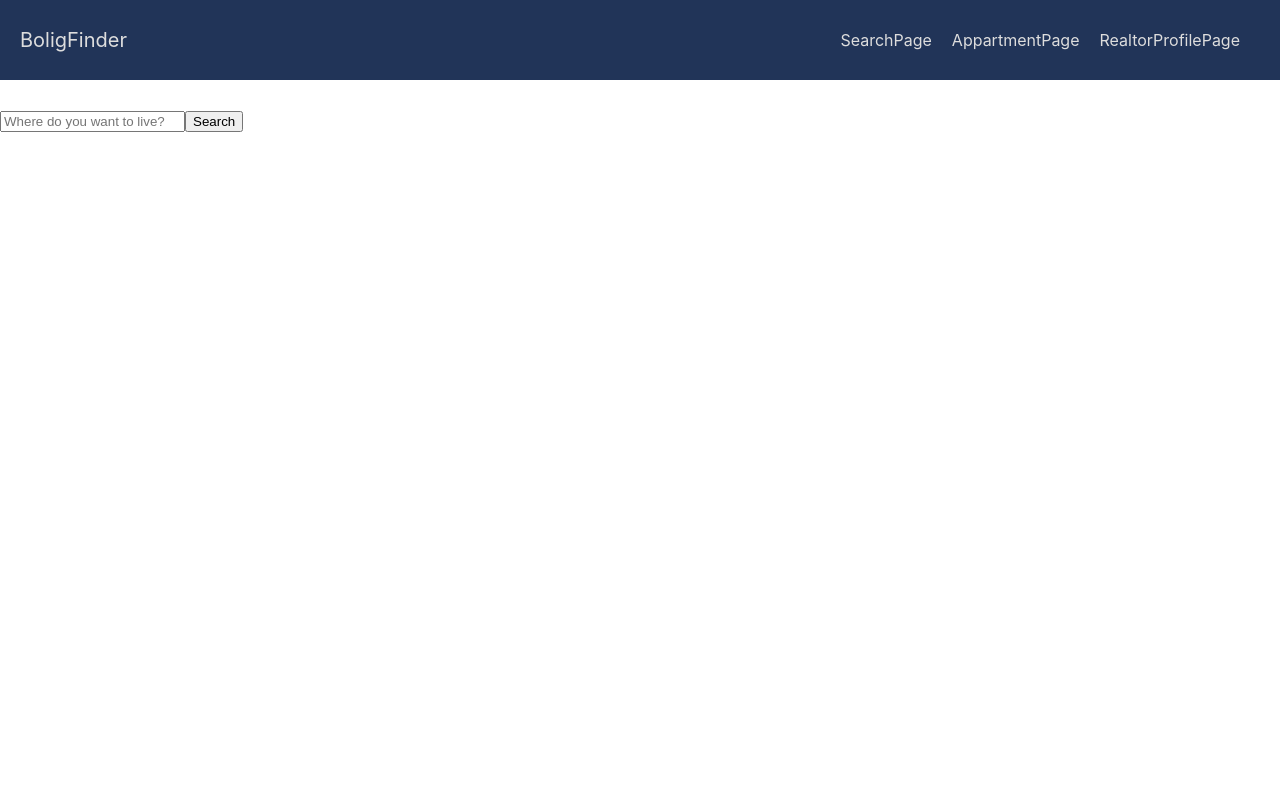
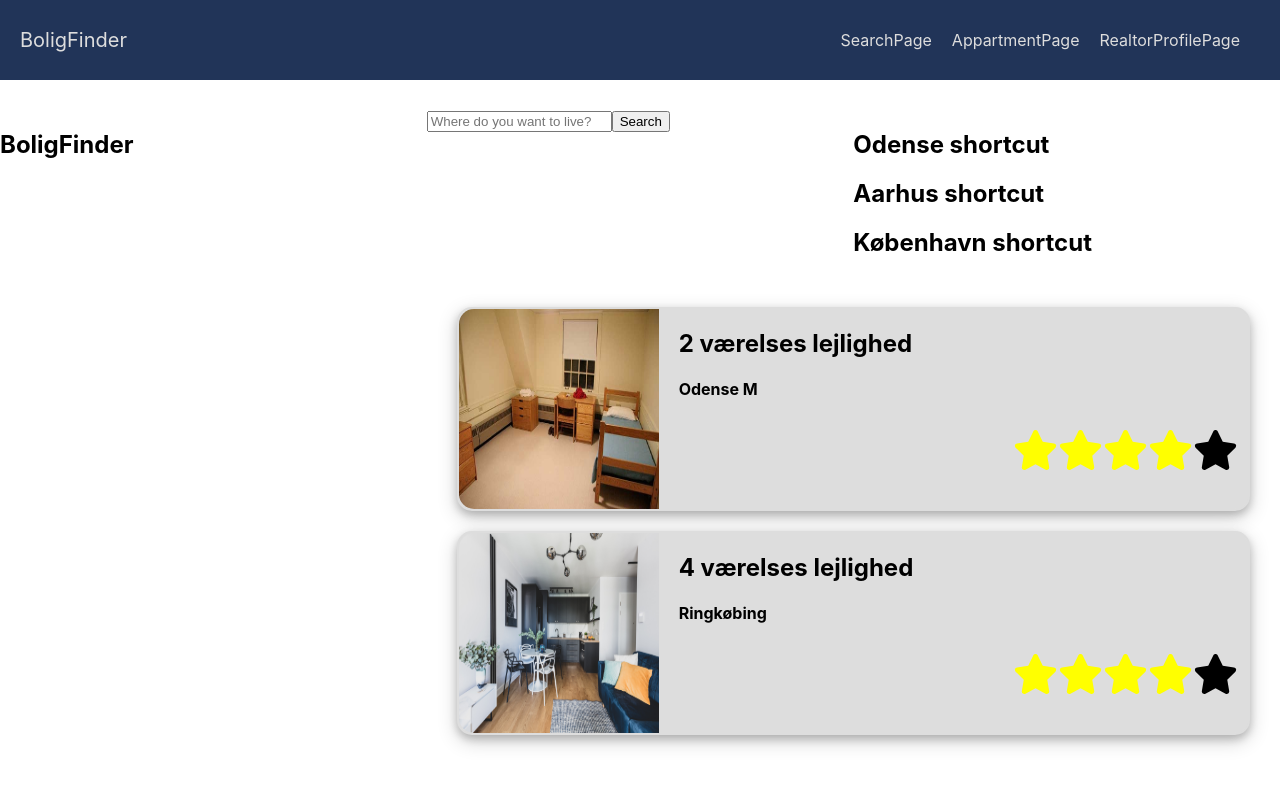
Before and after one commit to Andreas2200/boligfinder, a React (Create React App) app: page / in a window 1280 px wide. Shown: the top 786 px of the page. Built offline with nearby package versions, Linux system fonts and the light colour scheme.

Commit message:
Added css flies to for the frontpage, but things are still not loading properly when running the app

```diff
--- a/src/pages/FrontPage.js
+++ b/src/pages/FrontPage.js
@@ -1,5 +1,8 @@
 
 import React, { useEffect, useState } from 'react';
+import { ApartmentListing } from "../components/ApartmentListing";
+
+
 
 function FrontPage() {
     const [input, setInput] = useState('');
@@ -20,8 +23,12 @@ function FrontPage() {
     };
 
     return (
+        <>
             <section class="frontPage">
                 <div class="grid">
+                    <div class="title">
+                        <h1>BoligFinder</h1>
+                    </div>
                     <div class="searchBar">
                         <form className="" onSubmit={handleSearch}>
                             <input
@@ -37,12 +44,23 @@ function FrontPage() {
                         </form>
                     </div>
                     <div className="shortcuts">
-
+                        <div className="shortcut1">
+                            <h1>Odense shortcut</h1>
+                        </div>
+                        <div className="shortcut2">
+                            <h1>Aarhus shortcut</h1>
+                        </div>
+                        <div className="shortcut3">
+                            <h1>København shortcut</h1>
+                        </div>
                     </div>
                     <div class="listings">
+                        <ApartmentListing title={"2 værelses lejlighed"} imagepath={"resources/dormroom.JPG"} city={"Odense M"} />
+                        <ApartmentListing title={"4 værelses lejlighed"} imagepath={"resources/studioapartment.JPeG"} city={"Ringkøbing"} />
                     </div>
                 </div>
             </section>
+        </>
     )
 }
 
--- /dev/null
+++ b/src/styles/frontPage.css
@@ -0,0 +1,19 @@
+.frontPage {
+    margin: auto;
+    max-width: 1200px;
+}
+
+.grid {
+    margin-top: 30px;
+    display:grid;
+    grid-template-columns: 1fr;
+    grid-template-areas:
+    "title"
+    "shortcuts"
+    "listings";
+}
+
+.listings {
+    margin: 10px;
+    grid-area: listings;
+}
```
Lines whose indentation alone changed are shown as unchanged.
